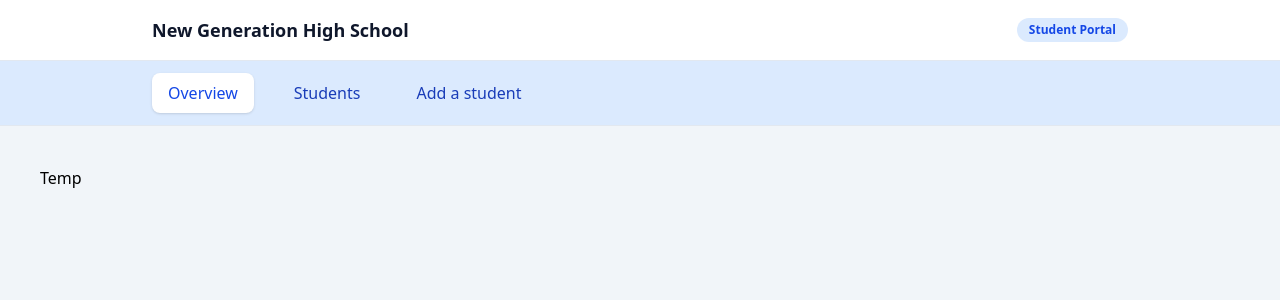
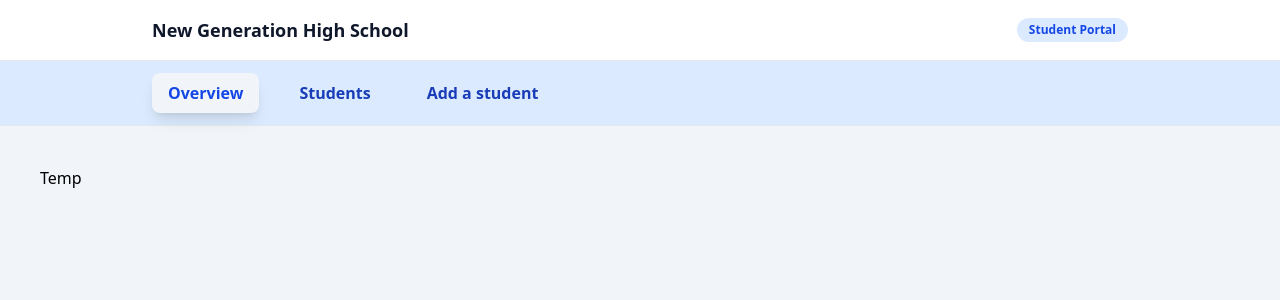
Before and after one commit to aqarda/cprg306-student-portal-g8, a Next.js app: page / in a window 1280 px wide. Shown: the top 300 px of the page. Built offline with nearby package versions, Linux system fonts and the light colour scheme.

Commit message:
Added some comments, and changed some parameters. hover no longer blends in with the background as well

```diff
--- a/components/Navbar.tsx
+++ b/components/Navbar.tsx
@@ -11,12 +11,14 @@ import {useState} from "react";
 
 const Navbar = () => {
 
+    // This just means that "overview" should be the first page to load in and display as being active.
     const [active, setActive] = useState("overview");
 
+    // Just to style the bg and text of the active section, but have them use their own className when not active
     const linkStyle = (section: string) => {
         return active === section
-        ? "bg-white shadow-sm text-blue-700"
-        : "text-blue-800 hover:bg-blue-100";
+        ? "bg-slate-100 shadow-lg text-blue-700"
+        : "text-blue-800 hover:bg-blue-200 active:bg-blue-300";
     }
 
     return (
@@ -43,21 +45,21 @@ const Navbar = () => {
                         href="#overview"
                         onClick={()=> setActive("overview")}
                         // transition makes the color change slightly more natural, instead of just a instant change
-                        className={`inline-block px-4 py-2 rounded-lg font-medium transition-colors duration-200 ${linkStyle("overview")}`}>
+                        className={`inline-block px-4 py-2 rounded-lg font-bold transition-colors duration-200 ${linkStyle("overview")}`}>
                         Overview
                     </a>
 
                     <a
                         href="#students"
                         onClick={()=> setActive("students")}
-                        className={`inline-block px-4 py-2 rounded-lg font-medium transition-colors duration-200 ${linkStyle("students")}`}>
+                        className={`inline-block px-4 py-2 rounded-lg font-bold transition-colors duration-200 ${linkStyle("students")}`}>
                         Students
                     </a>
 
                     <a
                         href="#add-student"
                         onClick={()=> setActive("add-student")}
-                        className={`inline-block px-4 py-2 rounded-lg font-medium transition-colors duration-200 ${linkStyle("add-student")}`}>
+                        className={`inline-block px-4 py-2 rounded-lg font-bold transition-colors duration-200 ${linkStyle("add-student")}`}>
                         Add a student
                     </a>
 
```
